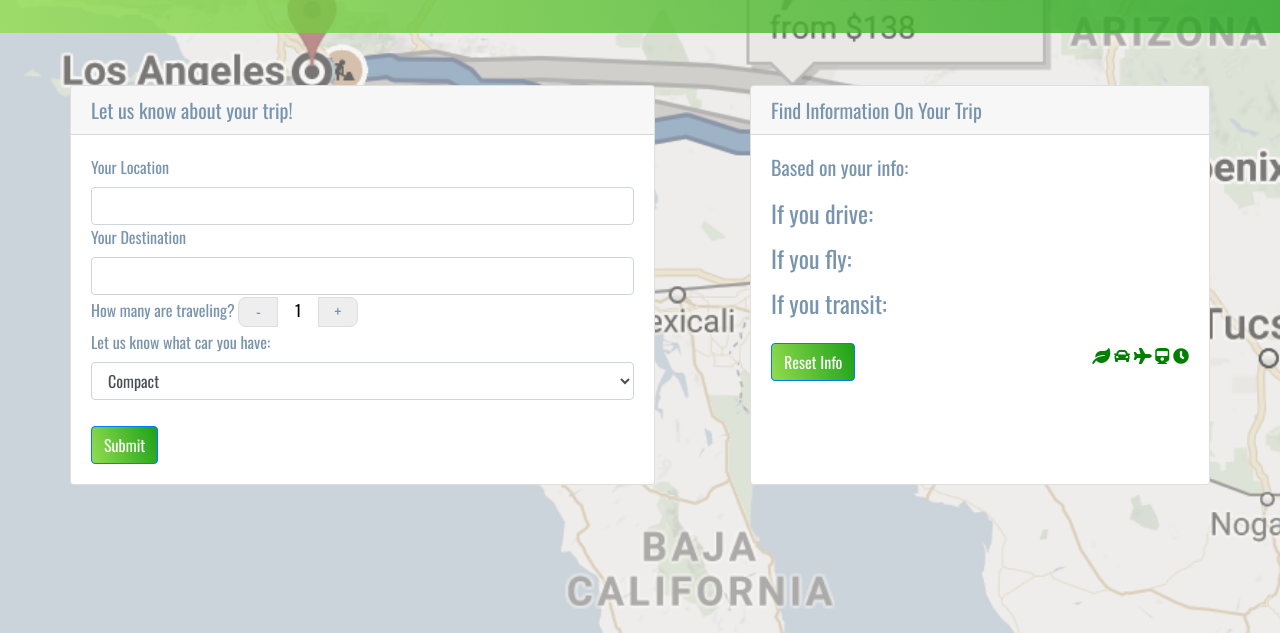
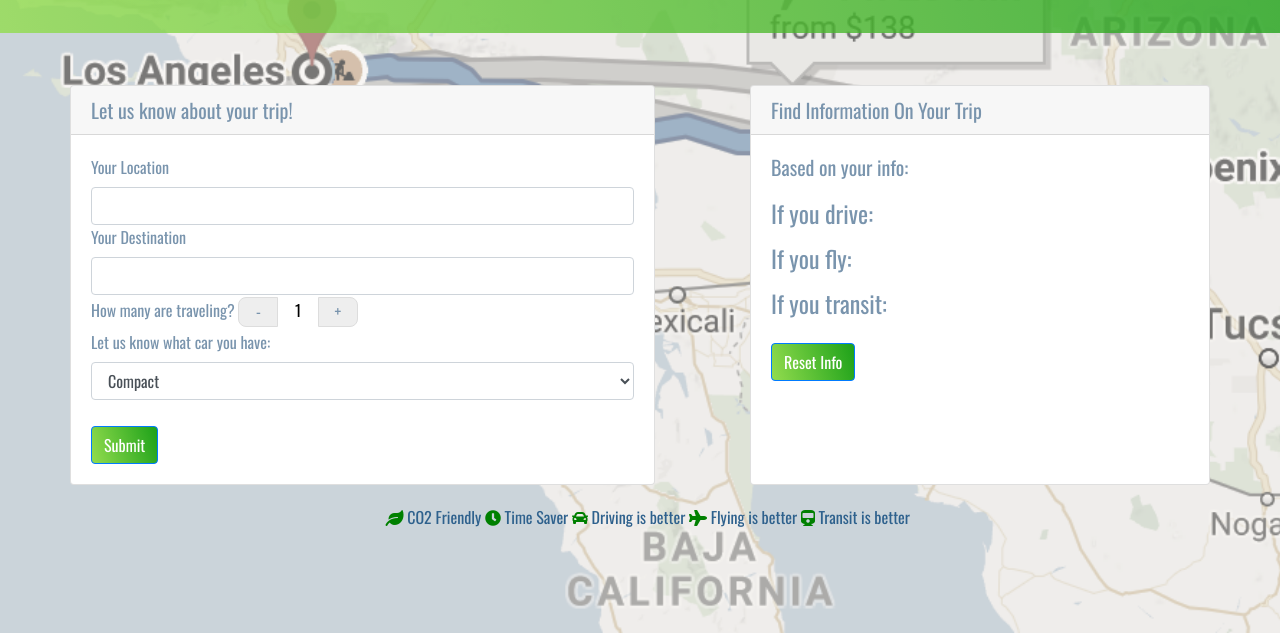
Before and after one commit to steve626/IsItWorthIt, a plain HTML site: page index.html in a window 1280 px wide. Shown: the part 167-800 px from the top of the page. Drawn offline with nearby package versions, Linux system fonts and the light colour scheme.

Commit message:
Update index.html

```diff
--- a/index.html
+++ b/index.html
@@ -31,11 +31,11 @@
 
 <!--Start of important HTML-->
 
-	<div class="container">
-		<div class="row">
+<div class="container">
+	<div class="row">
 
-			<!--Have users input information here-->
-			<div class="card" id="infoinput">
+		<!--Have users input information here-->
+		<div class="card" id="infoinput">
 					<h5 class="card-header">Let us know about your trip!</h5>
   					<div class="card-body">
     					<form>
@@ -102,7 +102,7 @@
 
                 <div id="travelInfo">
                   <div id="drivingInfo">
-                    <h4>If you drive: </h4>
+                    <h4>If you drive: <div id="drivingKey"></div></h4>
 					<p id="drivetime"></p>
           <p id="carGasCost"></p>
 					<p id="drivecost"></p>
@@ -110,7 +110,7 @@
                   </div>
 
                   <div id="flyingInfo">
-					<h4>If you fly: </h4>
+					<h4>If you fly: <div id="flyingkey"></div></h4>
 					<p id="flytime"></p>
 					<p id="flycost"></p>
 					<p id="flyEco"></p>
@@ -124,20 +124,39 @@
                   </div>
   				      </div>
 
-                <div id="keys">
-                  <i class="fas fa-leaf" id="leafkey"></i>
-                  <i class="fas fa-car" id="carkey"></i>
-                  <i class="fas fa-plane" id="planekey"></i>
-                  <i class="fas fa-train" id="trainkey"></i>
-                  <i class="fas fa-clock" id="timekey"></i>
-                </div>
 
 
             <button type="submit" class="btn btn-primary" id="reset">Reset Info</button>
           </div>
 		</div>
-		</div>
 	</div>
+
+  <div class="row">
+    <div class="col-9" id="keys">
+        <div id="keys">
+
+                    <i class="fas fa-leaf" id="leafkey"></i>
+                    <p id="leafdisc"> CO2 Friendly</p>
+
+
+                    <i class="fas fa-clock" id="timekey"></i>
+                    <p id="timedisc"> Time Saver</p>
+
+
+                    <i class="fas fa-car" id="carkey"></i>
+                    <p id="cardisc"> Driving is better</p>
+
+
+                    <i class="fas fa-plane" id="planekey"></i>
+                    <p id="planedisc"> Flying is better</p>
+
+                    <i class="fas fa-train" id="trainkey"></i>
+                    <p id="transitdisc"> Transit is better</p>
+
+        </div>
+    </div>
+  </div>
+</div>
 <!--Bootstrap JQuery-->
 <script src="https://code.jquery.com/jquery-3.2.1.slim.min.js" integrity="sha384-KJ3o2DKtIkvYIK3UENzmM7KCkRr/rE9/Qpg6aAZGJwFDMVNA/GpGFF93hXpG5KkN" crossorigin="anonymous"></script>
 <!--Boostrap Javascript-->
```
